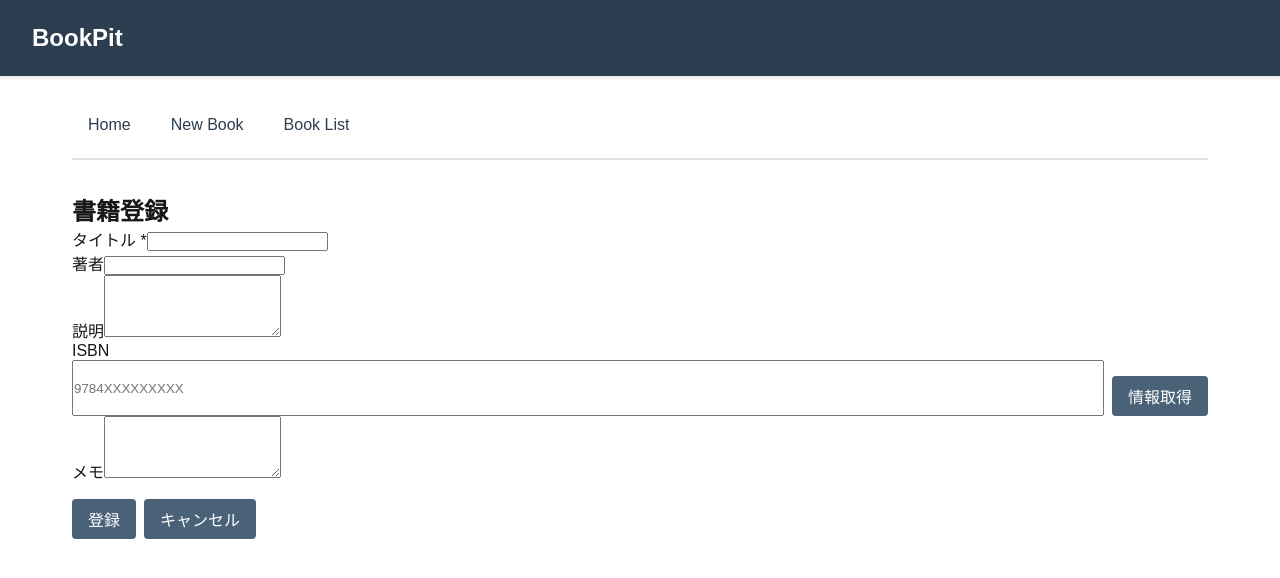
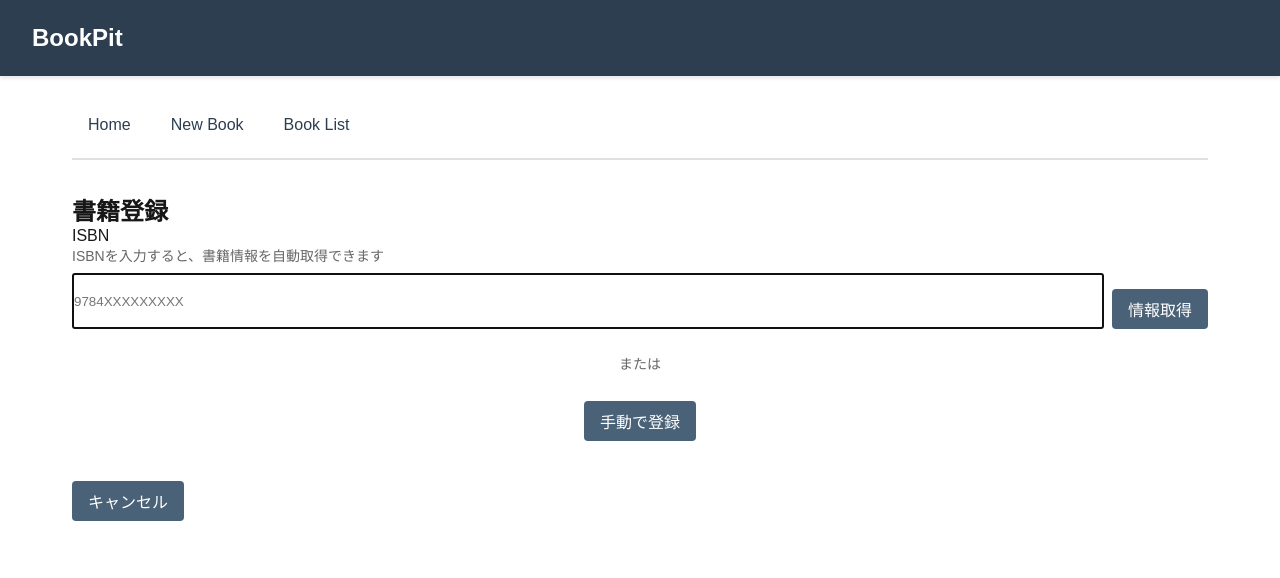
Before and after one commit to iknowsummer/bookselector, a Next.js app in the folder frontend/: page /books/new in a window 1280 px wide. Shown: the top 578 px of the page. Built offline with nearby package versions, Linux system fonts and the light colour scheme.

Commit message:
[Next] BookFormからISBN登録を分割

```diff
--- a/frontend/app/books/[id]/edit/page.tsx
+++ b/frontend/app/books/[id]/edit/page.tsx
@@ -70,7 +70,6 @@ export default function EditBookPage() {
         submitLabel="更新"
         cancelHref={`/books/${params.id}`}
         isLoading={isLoading}
-        isEditMode={true}
       />
       {book && (
         <div style={{ marginTop: "20px", textAlign: "center" }}>
--- a/frontend/app/books/_components/BookForm.tsx
+++ b/frontend/app/books/_components/BookForm.tsx
@@ -3,7 +3,6 @@
 import { useState, FormEvent, ChangeEvent, useEffect } from "react";
 import Link from "next/link";
 import type { BookFormData } from "@/types/book";
-import { lookupBookByIsbn } from "@/lib/api/books";
 
 type BookFormProps = {
   initialData?: BookFormData;
@@ -11,7 +10,7 @@ type BookFormProps = {
   submitLabel: string;
   cancelHref: string;
   isLoading?: boolean;
-  isEditMode?: boolean;
+  onBackToIsbnInput?: () => void;
 };
 
 export default function BookForm({
@@ -20,20 +19,15 @@ export default function BookForm({
   submitLabel,
   cancelHref,
   isLoading = false,
-  isEditMode = false,
+  onBackToIsbnInput,
 }: BookFormProps) {
   const [formData, setFormData] = useState<BookFormData>(initialData);
   const [error, setError] = useState<string>("");
   const [isSubmitting, setIsSubmitting] = useState(false);
-  const [isbnError, setIsbnError] = useState<string>("");
-  const [isLookingUp, setIsLookingUp] = useState(false);
-  const [lookupError, setLookupError] = useState<string>("");
 
   useEffect(() => {
-    if (isEditMode) {
     setFormData(initialData);
-    }
-  }, [isEditMode, initialData]);
+  }, [initialData]);
 
   const handleChange = (
     e: ChangeEvent<HTMLInputElement | HTMLTextAreaElement>
@@ -45,63 +39,9 @@ export default function BookForm({
     }));
   };
 
-  const handleIsbnChange = (e: ChangeEvent<HTMLInputElement>) => {
-    const value = e.target.value;
-    // 空文字列 or 数字のみを許可
-    if (value === "" || /^[0-9]+$/.test(value)) {
-      setFormData((prev) => ({
-        ...prev,
-        isbn: value,
-      }));
-      // 入力中はエラーをクリア
-      if (isbnError) {
-        setIsbnError("");
-      }
-      if (lookupError) {
-        setLookupError("");
-      }
-    }
-  };
-
-  const handleIsbnLookup = async () => {
-    if (!formData.isbn || formData.isbn.length !== 13) {
-      setLookupError("ISBNは13桁で入力してください");
-      return;
-    }
-
-    setIsLookingUp(true);
-    setLookupError("");
-
-    try {
-      const bookInfo = await lookupBookByIsbn(formData.isbn);
-      setFormData((prev) => ({
-        ...prev,
-        title: bookInfo.title,
-        author: bookInfo.author,
-        description: bookInfo.description,
-        image_url: bookInfo.image_url,
-      }));
-    } catch (err) {
-      if (err instanceof Error) {
-        setLookupError(err.message);
-      } else {
-        setLookupError("書籍情報の取得に失敗しました");
-      }
-    } finally {
-      setIsLookingUp(false);
-    }
-  };
-
   const handleSubmit = async (e: FormEvent) => {
     e.preventDefault();
     setError("");
-    setIsbnError("");
-
-    // ISBNバリデーション：入力されている場合は13桁かチェック
-    if (formData.isbn && formData.isbn.length !== 13) {
-      setIsbnError("ISBNは13桁で入力してください");
-      return;
-    }
 
     setIsSubmitting(true);
 
@@ -153,41 +93,14 @@ export default function BookForm({
 
       <div className="form-group">
         <label>ISBN</label>
-        <div style={{ display: "flex", gap: "8px" }}>
         <input
           type="text"
           name="isbn"
           value={formData.isbn ?? ""}
-            onChange={handleIsbnChange}
+          onChange={handleChange}
           placeholder="9784XXXXXXXXX"
           maxLength={13}
-            pattern="[0-9]*"
-            style={{ flex: 1 }}
         />
-          <button
-            type="button"
-            onClick={handleIsbnLookup}
-            disabled={isLookingUp || !formData.isbn || formData.isbn.length !== 13}
-          >
-            {isLookingUp ? "取得中..." : "情報取得"}
-          </button>
-        </div>
-        {isbnError && <div className="error-message">{isbnError}</div>}
-        {lookupError && <div className="error-message">{lookupError}</div>}
-        {formData.image_url && (
-          <div style={{ marginTop: "12px" }}>
-            <img
-              src={formData.image_url}
-              alt="書籍のサムネイル"
-              style={{
-                maxWidth: "128px",
-                maxHeight: "192px",
-                border: "1px solid #ddd",
-                borderRadius: "4px",
-              }}
-            />
-          </div>
-        )}
       </div>
 
       <div className="form-group">
@@ -202,6 +115,14 @@ export default function BookForm({
 
       {error && <div className="error-message">{error}</div>}
 
+      {onBackToIsbnInput && (
+        <div style={{ textAlign: "center", margin: "24px 0" }}>
+          <button type="button" onClick={onBackToIsbnInput}>
+            ISBNで情報取得
+          </button>
+        </div>
+      )}
+
       <div className="form-actions">
         <button type="submit" disabled={isSubmitting}>
           {isSubmitting ? `${submitLabel}中...` : submitLabel}
--- /dev/null
+++ b/frontend/app/books/_components/IsbnInputForm.tsx
@@ -0,0 +1,122 @@
+"use client";
+
+import { useState } from "react";
+import { lookupBookByIsbn } from "@/lib/api/books";
+import type { BookFormData } from "@/types/book";
+
+type IsbnInputFormProps = {
+  onSuccess: (bookData: BookFormData) => void;
+  onManualEntry: (isbn?: string) => void;
+  onCancel: () => void;
+  autoFocus?: boolean;
+};
+
+export default function IsbnInputForm({
+  onSuccess,
+  onManualEntry,
+  onCancel,
+  autoFocus = true,
+}: IsbnInputFormProps) {
+  const [isbn, setIsbn] = useState<string>("");
+  const [isLookingUp, setIsLookingUp] = useState(false);
+  const [lookupError, setLookupError] = useState<string>("");
+
+  const handleIsbnChange = (e: React.ChangeEvent<HTMLInputElement>) => {
+    const value = e.target.value;
+    // 空文字列 or 数字のみを許可
+    if (value === "" || /^[0-9]+$/.test(value)) {
+      setIsbn(value);
+      if (lookupError) {
+        setLookupError("");
+      }
+    }
+  };
+
+  const handleIsbnLookup = async () => {
+    if (!isbn || isbn.length !== 13) {
+      setLookupError("ISBNは13桁で入力してください");
+      return;
+    }
+
+    setIsLookingUp(true);
+    setLookupError("");
+
+    try {
+      const bookInfo = await lookupBookByIsbn(isbn);
+      const bookData: BookFormData = {
+        title: bookInfo.title,
+        author: bookInfo.author,
+        description: bookInfo.description,
+        isbn: isbn,
+        image_url: bookInfo.image_url,
+        note: "",
+      };
+      onSuccess(bookData);
+    } catch (err) {
+      if (err instanceof Error) {
+        setLookupError(err.message);
+      } else {
+        setLookupError("書籍情報の取得に失敗しました");
+      }
+    } finally {
+      setIsLookingUp(false);
+    }
+  };
+
+  const handleManualEntryClick = () => {
+    onManualEntry(isbn || undefined);
+  };
+
+  const handleKeyPress = (e: React.KeyboardEvent<HTMLInputElement>) => {
+    if (e.key === "Enter" && isbn && isbn.length === 13) {
+      handleIsbnLookup();
+    }
+  };
+
+  return (
+    <div className="isbn-input-form">
+      <div className="form-group">
+        <label>ISBN</label>
+        <p style={{ fontSize: "14px", color: "#666", marginBottom: "8px" }}>
+          ISBNを入力すると、書籍情報を自動取得できます
+        </p>
+        <div style={{ display: "flex", gap: "8px", marginBottom: "16px" }}>
+          <input
+            type="text"
+            value={isbn}
+            onChange={handleIsbnChange}
+            onKeyPress={handleKeyPress}
+            placeholder="9784XXXXXXXXX"
+            maxLength={13}
+            pattern="[0-9]*"
+            style={{ flex: 1 }}
+            autoFocus={autoFocus}
+          />
+          <button
+            type="button"
+            onClick={handleIsbnLookup}
+            disabled={isLookingUp || !isbn || isbn.length !== 13}
+          >
+            {isLookingUp ? "取得中..." : "情報取得"}
+          </button>
+        </div>
+        {lookupError && <div className="error-message">{lookupError}</div>}
+      </div>
+
+      <div style={{ textAlign: "center", margin: "24px 0" }}>
+        <p style={{ fontSize: "14px", color: "#666", marginBottom: "12px" }}>
+          または
+        </p>
+        <button type="button" onClick={handleManualEntryClick}>
+          手動で登録
+        </button>
+      </div>
+
+      <div style={{ marginTop: "24px" }}>
+        <button type="button" onClick={onCancel}>
+          キャンセル
+        </button>
+      </div>
+    </div>
+  );
+}
--- a/frontend/app/books/new/page.tsx
+++ b/frontend/app/books/new/page.tsx
@@ -1,12 +1,50 @@
 "use client";
 
+import { useState } from "react";
 import { useRouter } from "next/navigation";
 import { createBook } from "@/lib/api/books";
 import BookForm from "@/app/books/_components/BookForm";
+import IsbnInputForm from "@/app/books/_components/IsbnInputForm";
 import type { BookFormData } from "@/types/book";
+
+type Mode = "isbn-input" | "full-form";
 
 export default function NewBookPage() {
   const router = useRouter();
+  const [mode, setMode] = useState<Mode>("isbn-input");
+  const [initialData, setInitialData] = useState<BookFormData>({
+    title: "",
+    author: "",
+    description: "",
+    isbn: "",
+    image_url: "",
+    note: "",
+  });
+
+  const handleIsbnSuccess = (bookData: BookFormData) => {
+    setInitialData(bookData);
+    setMode("full-form");
+  };
+
+  const handleManualEntry = (isbn?: string) => {
+    setInitialData({
+      title: "",
+      author: "",
+      description: "",
+      isbn: isbn || "",
+      image_url: "",
+      note: "",
+    });
+    setMode("full-form");
+  };
+
+  const handleCancel = () => {
+    router.push("/books");
+  };
+
+  const handleBackToIsbnInput = () => {
+    setMode("isbn-input");
+  };
 
   const handleSubmit = async (formData: BookFormData) => {
     await createBook({
@@ -25,11 +63,24 @@ export default function NewBookPage() {
   return (
     <div className="container">
       <h2>書籍登録</h2>
-      <BookForm
-        onSubmit={handleSubmit}
-        submitLabel="登録"
-        cancelHref="/books"
-      />
+
+      {mode === "isbn-input" && (
+        <IsbnInputForm
+          onSuccess={handleIsbnSuccess}
+          onManualEntry={handleManualEntry}
+          onCancel={handleCancel}
+        />
+      )}
+
+      {mode === "full-form" && (
+        <BookForm
+          initialData={initialData}
+          onSubmit={handleSubmit}
+          submitLabel="登録"
+          cancelHref="/books"
+          onBackToIsbnInput={handleBackToIsbnInput}
+        />
+      )}
     </div>
   );
 }
```
Also changed, not shown: frontend/app/books/_components/IsbnLookup.tsx (added, +108 -0 lines). Lines whose indentation alone changed are shown as unchanged.
